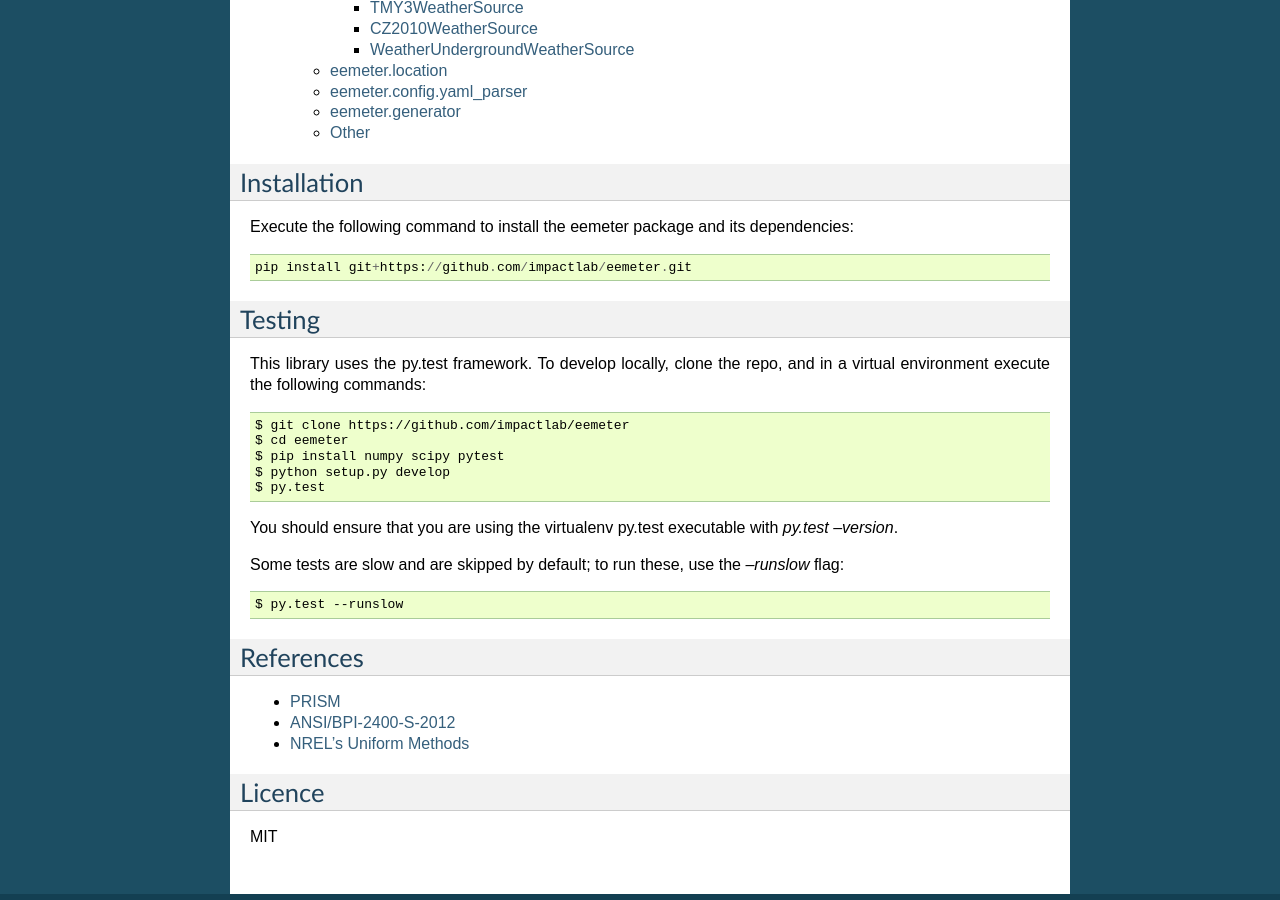
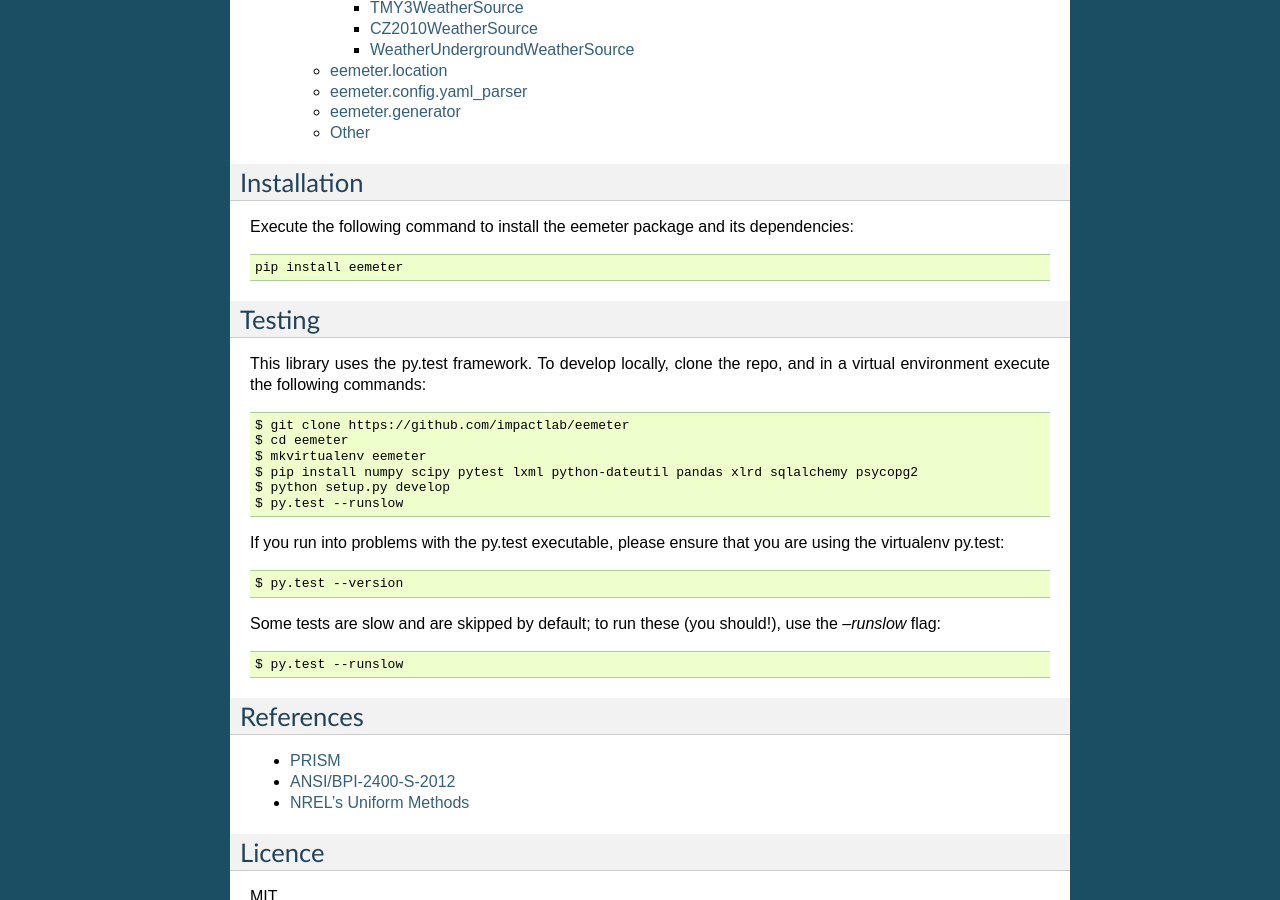
Before and after one commit to openeemeter/eemeter, a Sphinx documentation site: the page built from docs/index.rst, in a window 1280 px wide and 900 px high, scrolled down 848 px. Built offline with Sphinx 7.4.7, drawn with Linux system fonts in a browser that asks for light colours.

Commit message:
update installation instructions

```diff
--- a/docs/index.rst
+++ b/docs/index.rst
@@ -39,8 +39,7 @@ Installation
 
 Execute the following command to install the eemeter package and its dependencies::
 
-   pip install git+https://github.com/impactlab/eemeter.git
-
+   pip install eemeter
 
 Testing
 -------
@@ -50,14 +49,18 @@ and in a virtual environment execute the following commands::
 
     $ git clone https://github.com/impactlab/eemeter
     $ cd eemeter
-    $ pip install numpy scipy pytest
+    $ mkvirtualenv eemeter
+    $ pip install numpy scipy pytest lxml python-dateutil pandas xlrd sqlalchemy psycopg2
     $ python setup.py develop
-    $ py.test
+    $ py.test --runslow
 
-You should ensure that you are using the virtualenv py.test executable with
-`py.test --version`.
+If you run into problems with the py.test executable, please ensure that you
+are using the virtualenv py.test::
 
-Some tests are slow and are skipped by default; to run these, use the `--runslow` flag::
+    $ py.test --version
+
+Some tests are slow and are skipped by default; to run these (you should!),
+use the `--runslow` flag::
 
     $ py.test --runslow
 
```
Also changed, not shown: README.md (+7 -4 lines).
